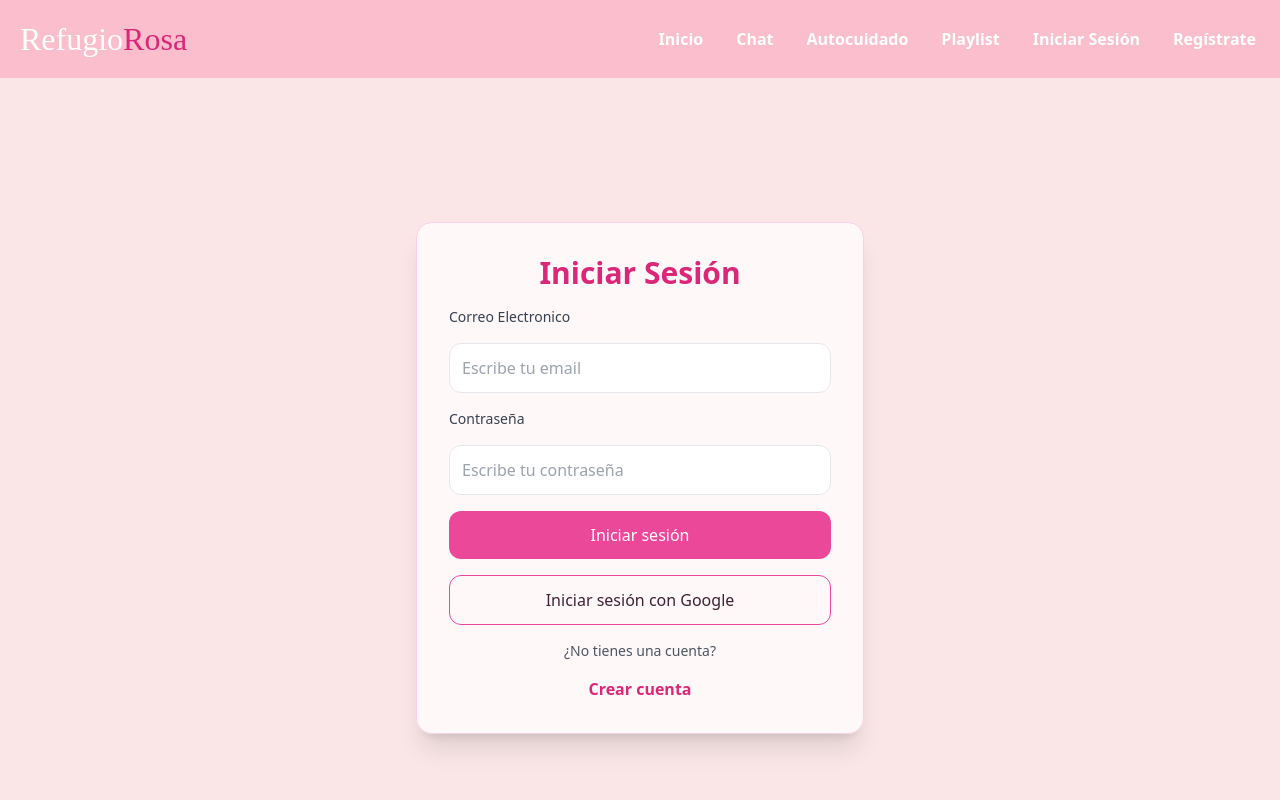
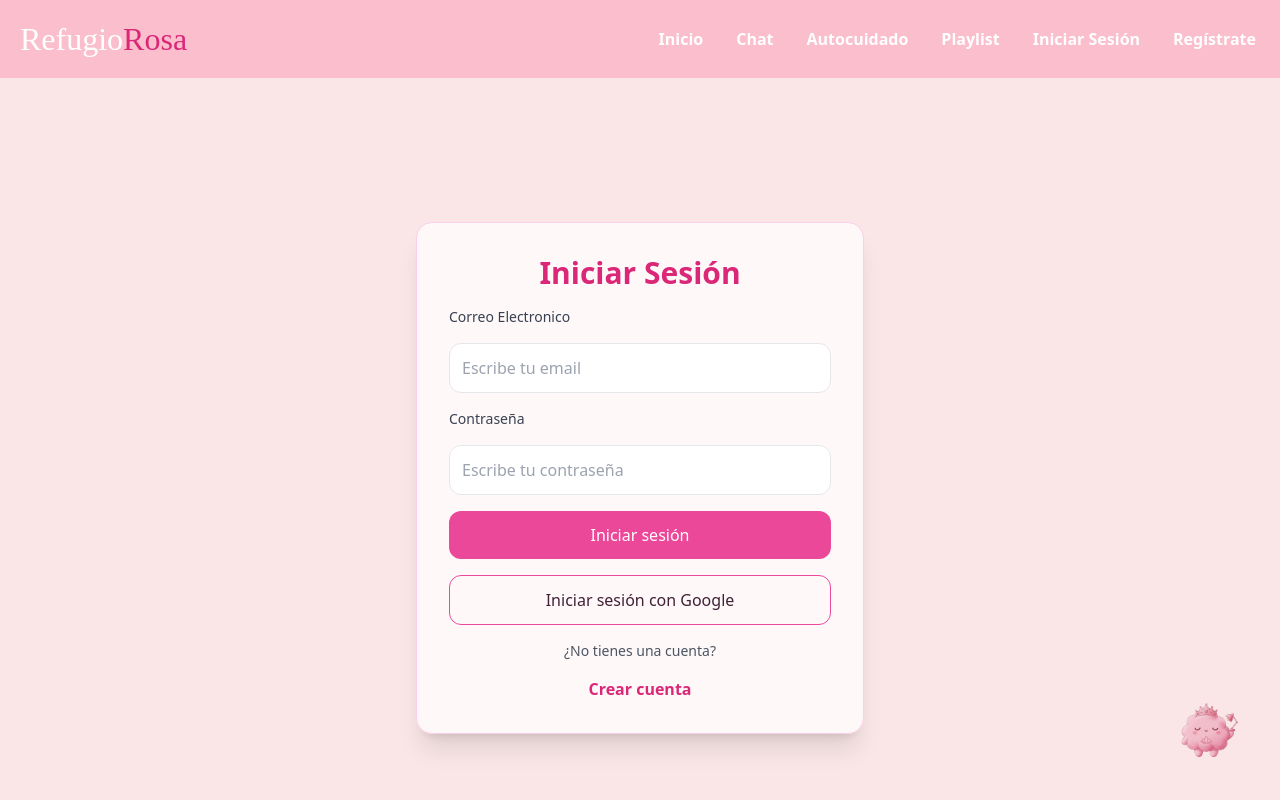
Before and after one commit to JazSantana/refugio_rosa, a React (Vite) app: page /login in a window 1280 px wide. Shown: the top 800 px of the page. Built offline with nearby package versions, Linux system fonts and the light colour scheme; no server answers.

Commit message:
mascota agregada

```diff
--- a/src/App.jsx
+++ b/src/App.jsx
@@ -12,6 +12,8 @@ import RegistrarUsuario from "./components/RegistrarUsuario";
 import Login from "./components/Login";
 import Pendientes from "./pages/Pendientes";
 import ProtectedRoute from "./components/ProtectedRoute";
+import Mascota from "./pages/Mascota";
+
 
 function App() {
   const [usuarioRegistrado, setUsuarioRegistrado] = useState(null);
@@ -34,6 +36,8 @@ function App() {
   return (
     <>
       <Header usuario={usuarioRegistrado} />
+       {/* 🐾 Mascota fija en la esquina */}
+    <Mascota />
       <Routes>
         <Route path="/" element={<Inicio />} />
         <Route path="/chat" element={<Chat usuario={usuarioRegistrado} />} />
--- /dev/null
+++ b/src/pages/Mascota.css
@@ -0,0 +1,36 @@
+.mascota {
+  position: fixed;
+  bottom: 20px;
+  right: 20px;
+  z-index: 1000;
+}
+
+.mascota img {
+  width: 100px;
+  cursor: pointer;
+}
+
+.mascota-mensaje {
+  position: absolute;
+  bottom: 110px;
+  right: 0;
+  background-color: #fff;
+  color: #444;
+  padding: 10px 14px;
+  border-radius: 14px;
+  font-size: 14px;
+  box-shadow: 0 4px 10px rgba(0, 0, 0, 0.15);
+  white-space: nowrap;
+  animation: aparecer 0.3s ease;
+}
+
+@keyframes aparecer {
+  from {
+    opacity: 0;
+    transform: translateY(10px);
+  }
+  to {
+    opacity: 1;
+    transform: translateY(0);
+  }
+}
--- /dev/null
+++ b/src/pages/Mascota.jsx
@@ -0,0 +1,42 @@
+import { useState } from "react";
+import "./Mascota.css";
+
+const mensajes = [
+  "Holii, me alegra verte por aquí 💕",
+  "¿Cómo te sientes hoy? 🌸",
+  "Recuerda tomar agüita 💧",
+  "Estoy aquí contigo 🐾",
+  "Vamos paso a paso ✨"
+];
+
+function Mascota() {
+  const [mostrarMensaje, setMostrarMensaje] = useState(false);
+  const [mensajeActual, setMensajeActual] = useState(mensajes[0]);
+
+  const cambiarMensaje = () => {
+    const random = Math.floor(Math.random() * mensajes.length);
+    setMensajeActual(mensajes[random]);
+  };
+
+  return (
+    <div
+      className="mascota"
+      onMouseEnter={() => {
+        cambiarMensaje();
+        setMostrarMensaje(true);
+      }}
+      onMouseLeave={() => setMostrarMensaje(false)}
+      onClick={cambiarMensaje}
+    >
+      {mostrarMensaje && (
+        <div className="mascota-mensaje">
+          {mensajeActual}
+        </div>
+      )}
+
+      <img src="/src/assets/mascota/mascota.png" alt="Mascota" />
+    </div>
+  );
+}
+
+export default Mascota;
--- a/src/pages/Pendientes.jsx
+++ b/src/pages/Pendientes.jsx
@@ -69,7 +69,7 @@ return (
   <h3 className="titulo"> ⚜ Mi Agenda Personal ⚜<br />
           </h3>
           <div className="subt">{"Guarda aquí los pendientes que no quieres olvidar."}</div>
-  <div className="min-h-screen w-full flex items-center justify-center  px-4 fondo-pendientes">
+  <div className="w-full flex items-center justify-center  px-4 fondo-pendientes m-10">
     <div className="w-full max-w-6xl grid grid-cols-1 md:grid-cols-2 gap-8">
 
 
```
Also changed, not shown: src/assets/mascota/mascota.png (added), 1 other file (tests, documents, lock files or other folders).
